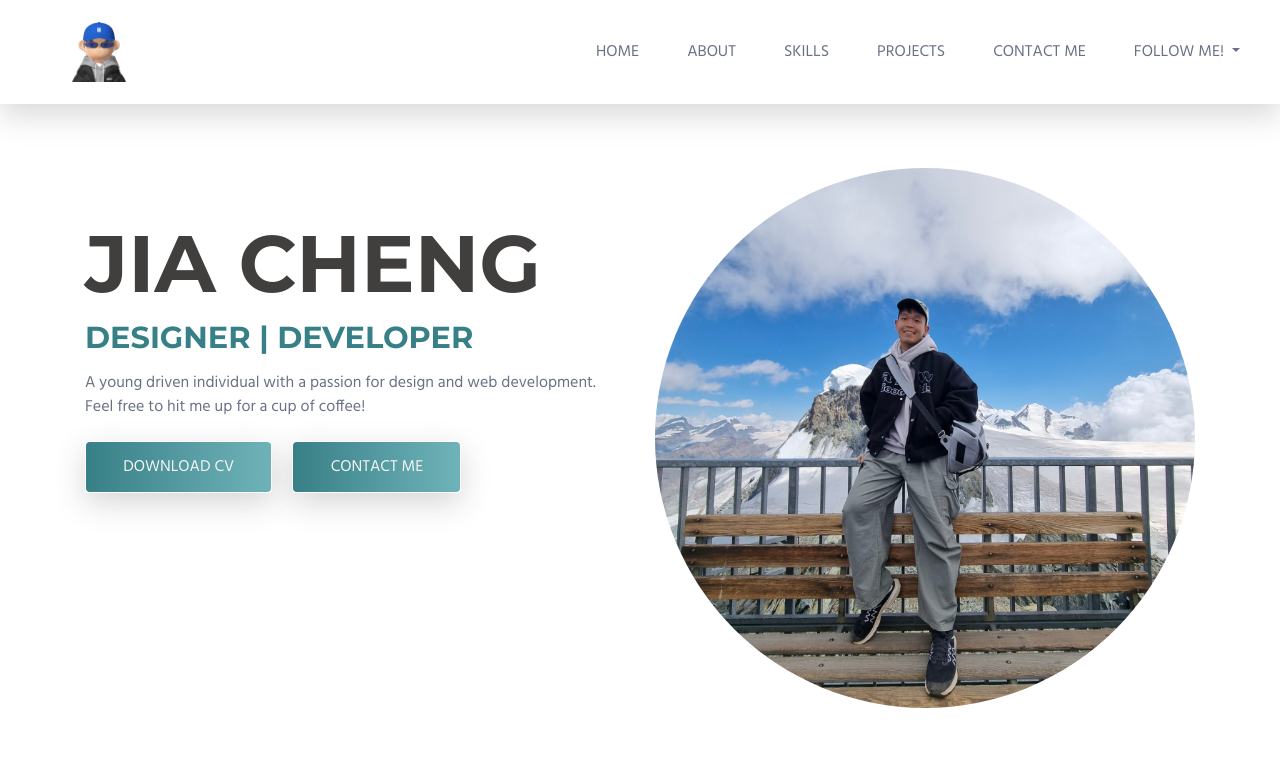
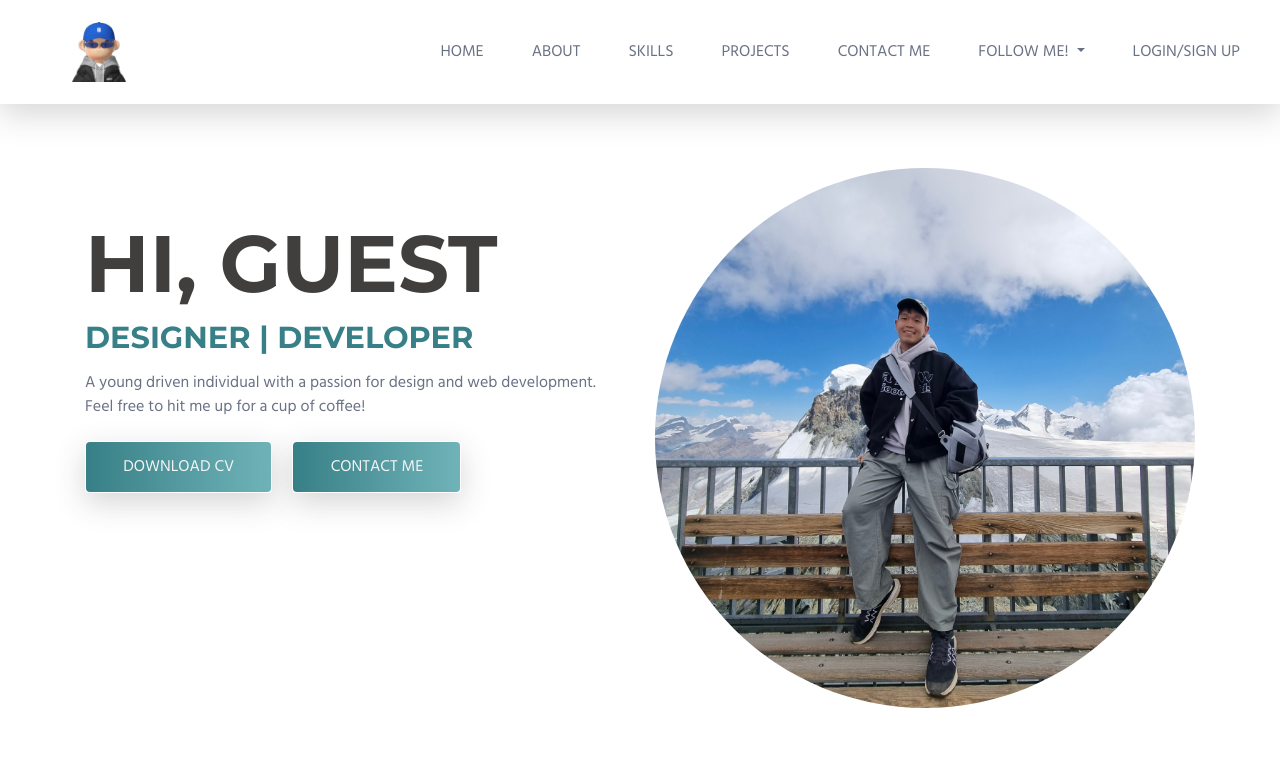
Before and after one commit to shenjc01/2006swe60, a PHP site: page / in a window 1280 px wide. Shown: the top 771 px of the page. Run offline with PHP 8.4, Linux system fonts and the light colour scheme.

Commit message:
Update index.php
added lines to check if user is logged in or not

```diff
--- a/index.php
+++ b/index.php
@@ -1,3 +1,13 @@
+<?php
+session_start();
+if (!empty($_COOKIE["username"])) {
+	$cookie_username = $_COOKIE['username'];
+	$cookie_password = $_COOKIE['password'];
+}
+if (isset($_SESSION['username'])) {
+	$current_session_user = $_SESSION['username'];
+}
+?>
 <!DOCTYPE html>
 <html lang = "en">
 
@@ -63,6 +73,13 @@
                         <a class="dropdown-item" target="_blank" rel="noopener" href="https://www.linkedin.com/in/jiacheng01/">LinkedIn</a>
                       </div>
                     </li>
+
+					<?php
+					if (isset($current_session_user)) {
+						echo '<li class="nav-item"><a class="nav-link" href="logout.php">Logout</a></li>';
+					} else {
+						echo '<li class="nav-item"><a class="nav-link" href="login.php">Login/Sign Up</a></li>';
+					}?>
                   </ul>
                 </div>
               </nav>
@@ -79,7 +96,12 @@
                 <div class="container flex-wrap justify-content-between">
                     <div class="row">
                         <div class="col-lg-6 col-md-12 site-title">
-                            <h1 class="title-text text-uppercase">Jia Cheng</h1>
+                            <h1 class="title-text text-uppercase"><?php
+							if(isset($_SESSION['username'])) {
+								echo "Hi, $current_session_user";
+							} else {
+								echo "Hi, Guest";
+							}?></h1>
                             <h4 class="title-text text-uppercase">Designer | Developer</h4>
                             <p class="para-text">A young driven individual with a passion for design and web development. Feel free to hit me up for a cup of coffee!</p>
                             <div class="site-buttons">
```
